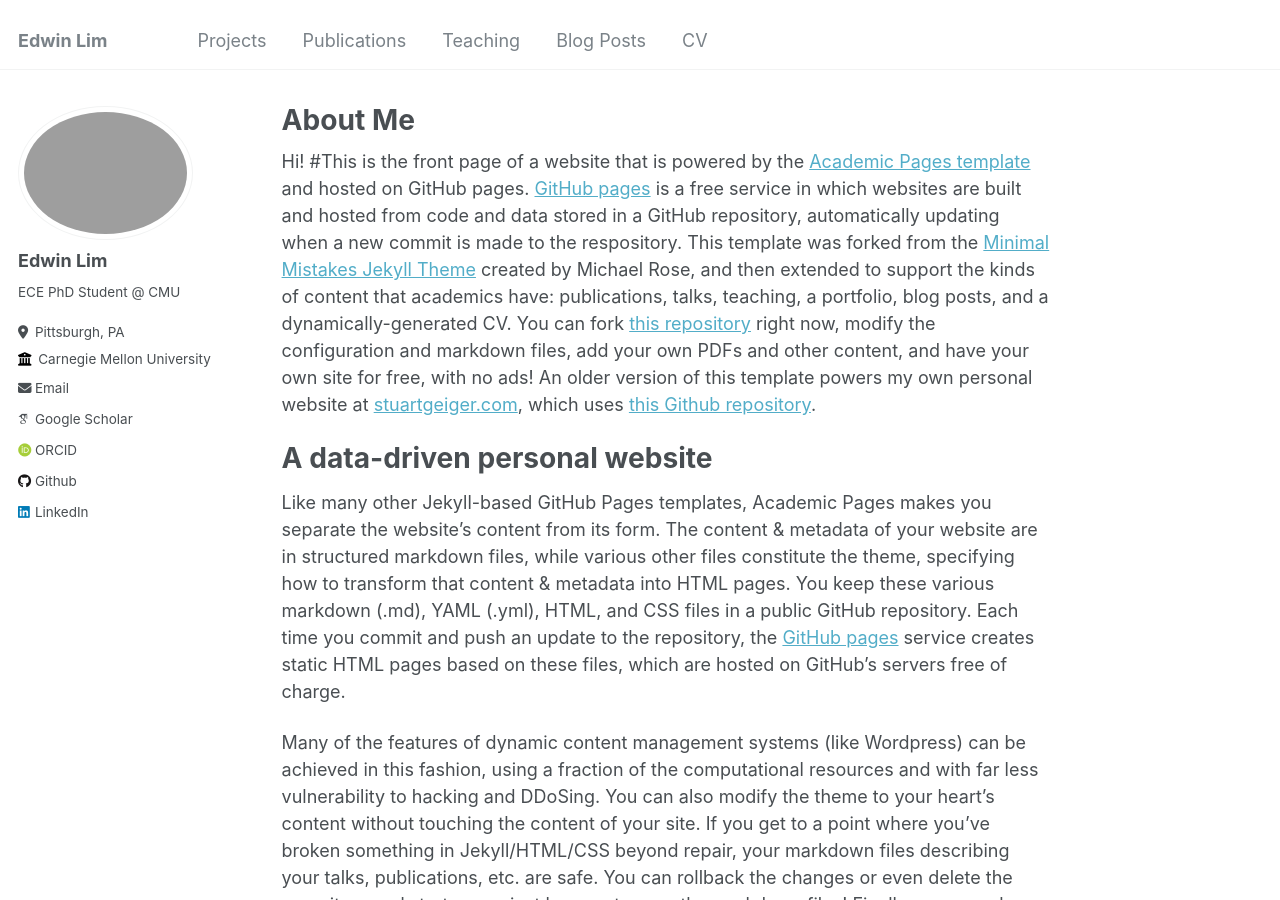
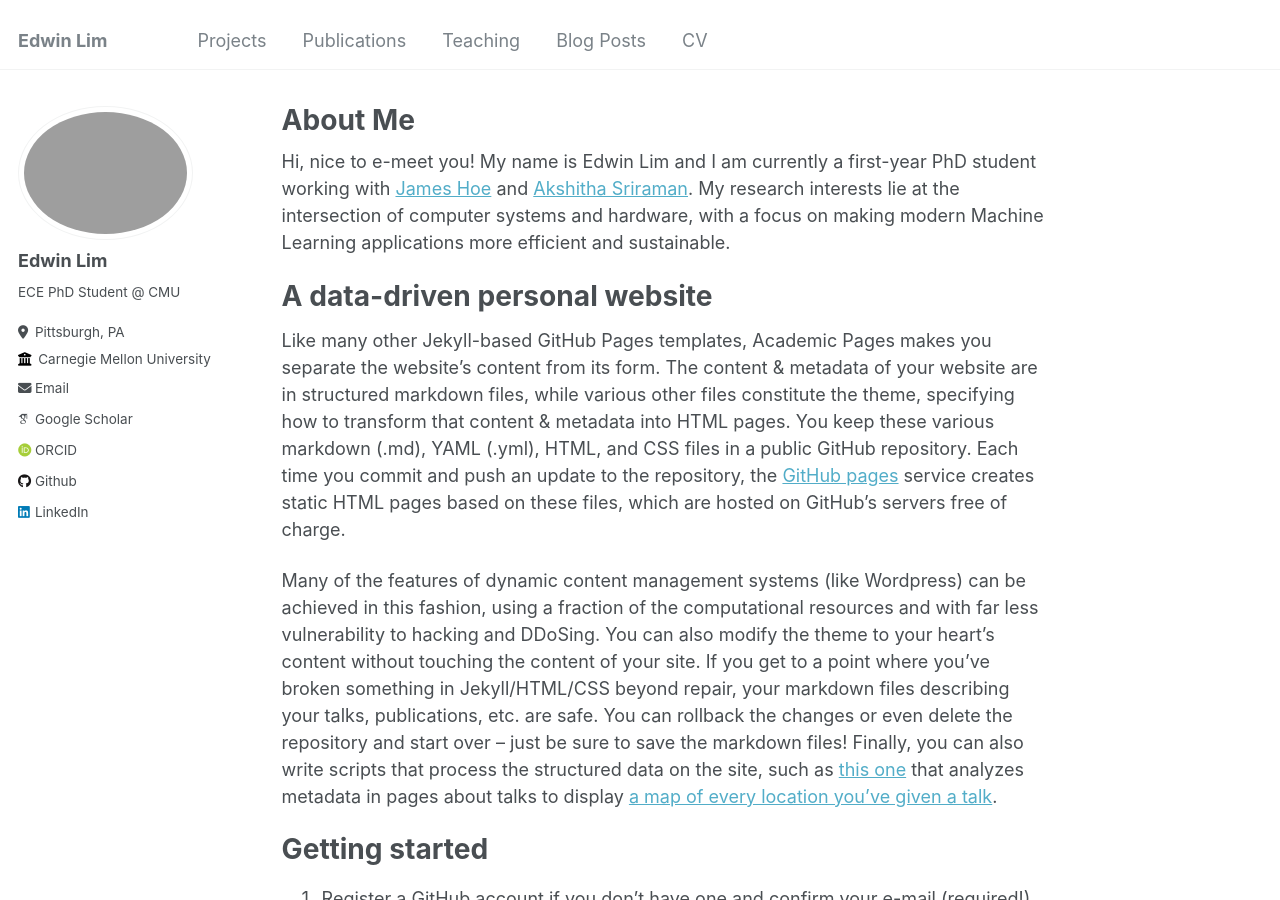
Before and after one commit to edwinlim0919/edwinlim0919.github.io, a Jekyll site: the page built from _pages/about.md, in a window 1280 px wide and 900 px high. Built offline with Jekyll 4.4.1, drawn with Linux system fonts in a browser that asks for light colours; some web fonts are replaced.

Commit message:
brief intro with links

```diff
--- a/_pages/about.md
+++ b/_pages/about.md
@@ -7,8 +7,7 @@ redirect_from:
   - /about.html
 ---
 
-Hi!
-#This is the front page of a website that is powered by the [Academic Pages template](https://github.com/academicpages/academicpages.github.io) and hosted on GitHub pages. [GitHub pages](https://pages.github.com) is a free service in which websites are built and hosted from code and data stored in a GitHub repository, automatically updating when a new commit is made to the respository. This template was forked from the [Minimal Mistakes Jekyll Theme](https://mmistakes.github.io/minimal-mistakes/) created by Michael Rose, and then extended to support the kinds of content that academics have: publications, talks, teaching, a portfolio, blog posts, and a dynamically-generated CV. You can fork [this repository](https://github.com/academicpages/academicpages.github.io) right now, modify the configuration and markdown files, add your own PDFs and other content, and have your own site for free, with no ads! An older version of this template powers my own personal website at [stuartgeiger.com](http://stuartgeiger.com), which uses [this Github repository](https://github.com/staeiou/staeiou.github.io).
+Hi, nice to e-meet you! My name is Edwin Lim and I am currently a first-year PhD student working with [James Hoe](https://users.ece.cmu.edu/~jhoe/doku/doku.php) and [Akshitha Sriraman](https://users.ece.cmu.edu/~asrirama/). My research interests lie at the intersection of computer systems and hardware, with a focus on making modern Machine Learning applications more efficient and sustainable.
 
 A data-driven personal website
 ======
```
